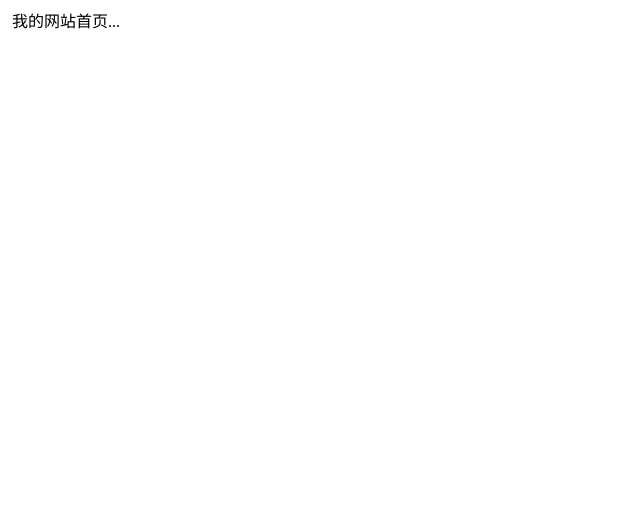
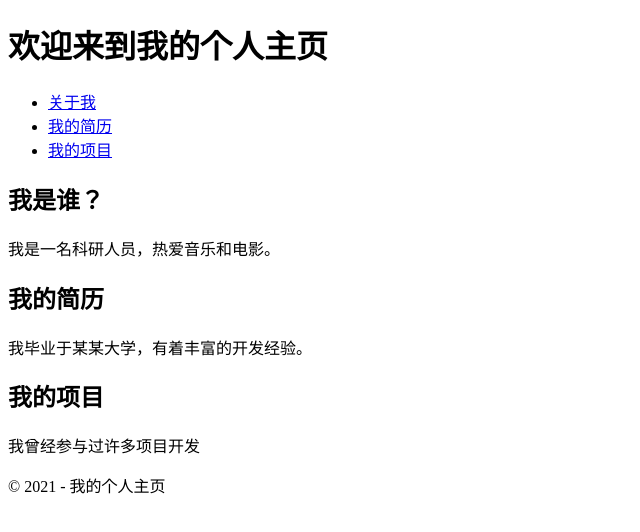
Before and after one commit to syfyboy/KevinWebsite, a plain HTML site: page index.html in a window 1280 px wide. Shown: the whole page, without its empty margins (0-640 px from the left). Drawn offline with Linux system fonts and the light colour scheme.

Commit message:
Update index.html

```diff
--- a/index.html
+++ b/index.html
@@ -1,28 +1,33 @@
 <!DOCTYPE html>
-<html xmlns="http://www.w3.org/1999/xhtml">
+<html>
 <head>
-<meta http-equiv="Content-Type" content="text/html; charset=UTF-8" />
-<title>我的网站首页...</title>
+<title>我的个人主页</title>
 </head>
-
 <body>
-<a
-cursor: pointer;
-font-size: 140px;
-color: #0781de;
-cursor: pointer;
-color: rgb(118, 121, 224);
-position: absolute;
-z-index: 9999;
-border-radius: 5px;
-background: rgb(255, 255, 255);
-border: 0.1px solid rgb(238, 238, 238);
-box-shadow: rgb(0 0 0 / 7%) 0px 0px 0px 1px, rgb(0 0 0 / 12%) 0px 2px 3px 0px;
-white-space: nowrap;
-overflow: hidden;
-text-overflow: ellipsis;
-text-decoration: none;">
-&nbsp;我的网站首页...&nbsp;<br>
-</a>
+<header>
+<h1>欢迎来到我的个人主页</h1>
+</header>
+<nav>
+<ul>
+<li><a href="#about">关于我</a></li>
+<li><a href="#resume">我的简历</a></li>
+<li><a href="#projects">我的项目</a></li>
+</ul>
+</nav>
+<section id="about">
+<h2>我是谁？</h2>
+<p>我是一名科研人员，热爱音乐和电影。</p>
+</section>
+<section id="resume">
+<h2>我的简历</h2>
+<p>我毕业于某某大学，有着丰富的开发经验。</p>
+</section>
+<section id="projects">
+<h2>我的项目</h2>
+<p>我曾经参与过许多项目开发</p>
+</section>
+<footer>
+<p>© 2021 - 我的个人主页</p>
+</footer>
 </body>
 </html>
```
